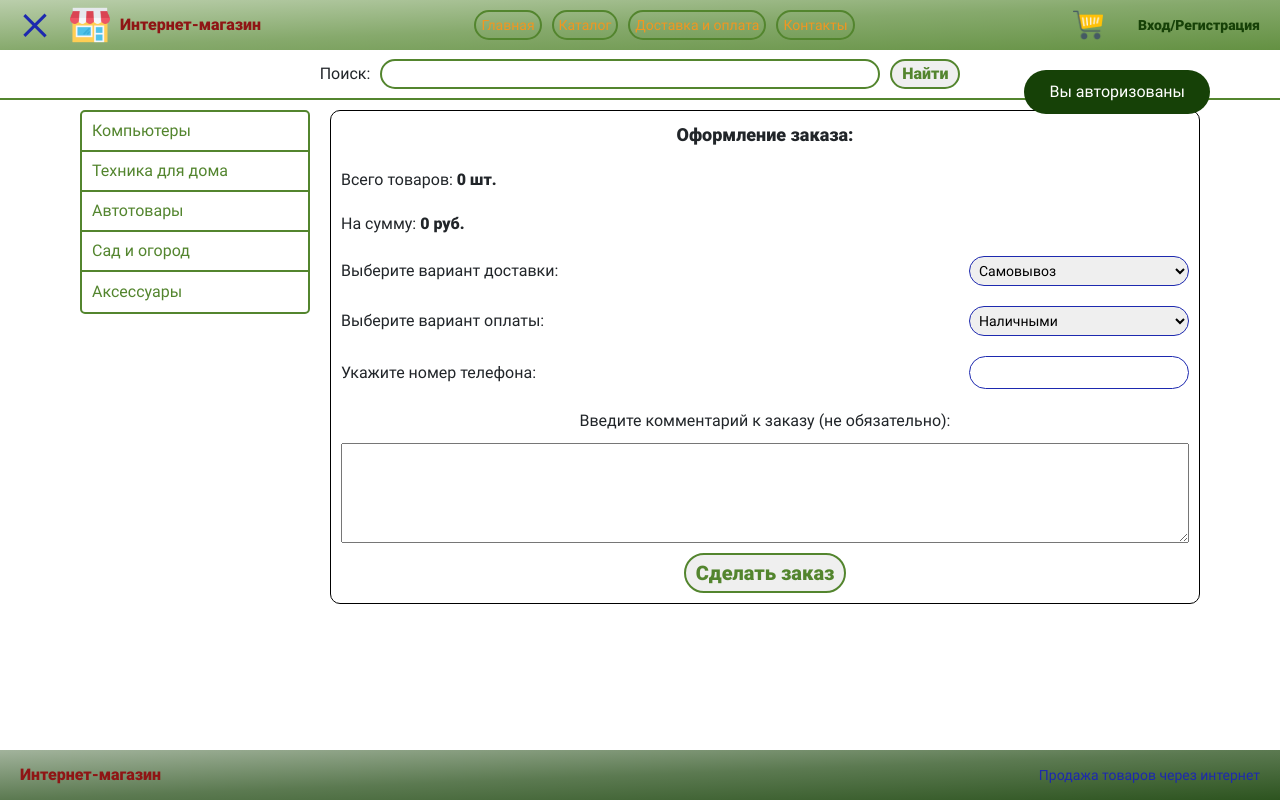
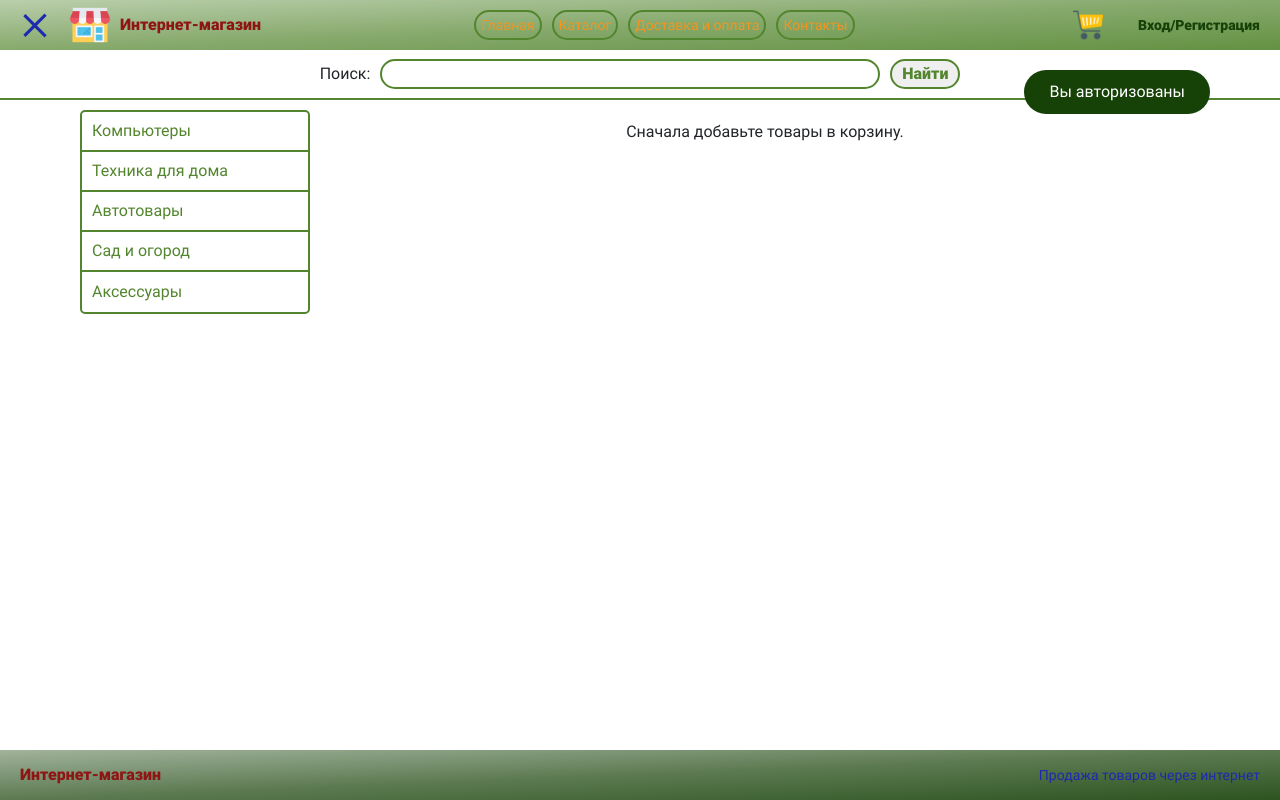
Before and after one commit to unreal-zorro/internet_store, a React (Create React App) app: page /ordering in a window 1280 px wide. Built offline with nearby package versions, Linux system fonts and the light colour scheme.

Commit message:
Ordering Page is ready!!!

```diff
--- a/src/components/Modal/Modal.js
+++ b/src/components/Modal/Modal.js
@@ -25,7 +25,10 @@ function Modal(props) {
         </div>
 
         <Link to="/">
-          <button className="btn modal-form__btn">На главную</button>
+          <button
+            className="btn modal-form__btn"
+            onClick={props.onClick}
+          >На главную</button>
         </Link>
       </div>
     </div>
--- a/src/hoc/pages/CategoryPage/CategoryPage.js
+++ b/src/hoc/pages/CategoryPage/CategoryPage.js
@@ -2,7 +2,7 @@ import {useLocation} from "react-router-dom";
 import {useDispatch, useSelector} from "react-redux";
 import React, {useEffect} from "react";
 
-import {sortMap} from "../../../redux/sortMap";
+import {sortMap} from "../../../utils/sortMap";
 import {
   currentCategoryTitleChange,
   currentPageChange,
--- a/src/hoc/pages/OrderingPage/OrderingPage.js
+++ b/src/hoc/pages/OrderingPage/OrderingPage.js
@@ -1,101 +1,150 @@
-import React from "react";
-import {useDispatch, useSelector} from "react-redux";
+import React, {Component} from "react";
 
-import {addOrder, cartClear, orderingChange} from "../../../redux/mainSlice";
+import {addOrder, cartClear} from "../../../redux/mainSlice";
+import mainStore from "../../../redux/mainStore";
 import cartCountAndAmount from "../../../utils/cartCountAndAmount";
 
 import Ordering from "../../../components/Ordering/Ordering";
 import Modal from "../../../components/Modal/Modal";
+import Text from "../../../components/Text/Text";
+import Promo from "../../../components/Promo/Promo";
 
-function OrderingPage() {
-  const cart = useSelector(state => state.main.cart)
-  const categories = useSelector(state => state.categories.categories)
-
-  const {count, amount} = cartCountAndAmount(cart, categories)
-
-  const ordering = useSelector(state => state.main.ordering)
-  const dispatch = useDispatch()
-
-  let isOrdering = useSelector(state => state.main.ordering.isOrdering)
-
-  const orders = useSelector(state => state.main.orders)
-  const orderNumber =  orders.length === 0
-    ? orders[orders.length - 1].number
-    : ''
-  const orderPhone =  orders.length === 0
-    ? orders[orders.length - 1].orderingInfo.phone
-    : ''
-
-  let currentOrder = {}
-
-  function inputChangeDeliveryHandler(event) {
-    const delivery = event.target.value
-    dispatch(orderingChange({delivery}))
+class OrderingPage extends Component {
+  constructor(props) {
+    super(props);
+    this.state = {
+      delivery: "removal",
+      payment: "cash",
+      phone: "",
+      comment: "",
+      isOrdering: false,
+      currentOrder: {
+        date: 0,
+        number: 0,
+        goods: [],
+        orderingInfo: {
+          delivery: '',
+          payment: '',
+          phone: '',
+          comment: ''
+        }
+      }
+    }
+    this.inputChangeDeliveryHandler = this.inputChangeDeliveryHandler.bind(this)
+    this.inputChangePaymentHandler = this.inputChangePaymentHandler.bind(this)
+    this.inputChangePhoneHandler = this.inputChangePhoneHandler.bind(this)
+    this.inputChangeCommentHandler = this.inputChangeCommentHandler.bind(this)
+    this.submitOrderingHandler = this.submitOrderingHandler.bind(this)
+    this.modalClickHandler = this.modalClickHandler.bind(this)
   }
 
-  function inputChangePaymentHandler(event) {
-    const payment = event.target.value
-    dispatch(orderingChange({payment}))
+  async inputChangeDeliveryHandler(event) {
+    const delivery = event.target.value
+    await this.setState(prevState => ({
+      ...prevState,
+      delivery
+    }))
   }
 
-  function inputChangePhoneHandler(event) {
-    const phone = event.target.value
-    dispatch(orderingChange({phone}))
+  async inputChangePaymentHandler(event) {
+    const payment = event.target.value
+    await this.setState(prevState => ({
+      ...prevState,
+      payment
+    }))
   }
 
-  function inputChangeCommentHandler(event) {
-    const comment = event.target.value
-    dispatch(orderingChange({comment}))
+  async inputChangePhoneHandler(event) {
+    const phone = event.target.value
+    await this.setState(prevState => ({
+      ...prevState,
+      phone
+    }))
   }
 
-  function submitOrderingHandler(event) {
+  async inputChangeCommentHandler(event) {
+    const comment = event.target.value
+    await this.setState(prevState => ({
+      ...prevState,
+      comment
+    }))
+  }
+
+  async submitOrderingHandler(event) {
     event.preventDefault()
-    dispatch(orderingChange({isOrdering: true}))
-    currentOrder = {
+    const cart = mainStore.getState().main.cart
+    const currentOrder = {
       date: new Date().getTime(),
       number: (Math.random().toFixed(5)) * 100000,
       goods: cart,
       orderingInfo: {
-        delivery: ordering.delivery,
-        payment: ordering.payment,
-        phone: ordering.phone,
-        comment: ordering.comment
+        delivery: this.state.delivery,
+        payment: this.state.payment,
+        phone: this.state.phone,
+        comment: this.state.comment
       }
     }
-    dispatch(addOrder(currentOrder))
-    dispatch(orderingChange({isOrdering: false}))
-    dispatch(cartClear())
-    dispatch(orderingChange({
+    await this.setState(prevState => ({
+      ...prevState,
+      currentOrder
+    }))
+    mainStore.dispatch(addOrder(currentOrder))
+    await this.setState(prevState => ({
+      ...prevState,
+      isOrdering: true
+    }))
+  }
+
+  async modalClickHandler() {
+    await this.setState(prevState => ({
+      ...prevState,
       delivery: "removal",
       payment: "cash",
       phone: "",
       comment: "",
+      isOrdering: false,
+      currentOrder: {}
+    }))
+    mainStore.dispatch(cartClear())
+    await this.setState(prevState => ({
+      ...prevState,
       isOrdering: false
     }))
   }
 
+  render() {
+    const cart = mainStore.getState().main.cart
+    const categories = mainStore.getState().categories.categories
+    const {count, amount} = cartCountAndAmount(cart, categories)
+
     return (
-    <React.Fragment>
+      cart.length !== 0
+        ? <React.Fragment>
           <Ordering
             count={count}
             amount={amount}
-      deliveryValue={ordering.delivery}
-      onChangeDelivery={inputChangeDeliveryHandler}
-      paymentValue={ordering.payment}
-      onChangePayment={inputChangePaymentHandler}
-      phone={ordering.phone}
-      onChangePhone={inputChangePhoneHandler}
-      comment={ordering.comment}
-      onChangeComment={inputChangeCommentHandler}
-      onSubmit={submitOrderingHandler}
+            deliveryValue={this.state.delivery}
+            onChangeDelivery={this.inputChangeDeliveryHandler}
+            paymentValue={this.state.payment}
+            onChangePayment={this.inputChangePaymentHandler}
+            phone={this.state.phone}
+            onChangePhone={this.inputChangePhoneHandler}
+            comment={this.state.comment}
+            onChangeComment={this.inputChangeCommentHandler}
+            onSubmit={this.submitOrderingHandler}
           />
           <Modal
-        className={isOrdering ? 'active' : ''}
-        order={orderNumber}
-        phone={orderPhone}
+            className={this.state.isOrdering ? 'active' : ''}
+            order={this.state.currentOrder.number}
+            phone={this.state.currentOrder.orderingInfo.phone}
+            onClick={this.modalClickHandler}
           />
         </React.Fragment>
+        : <Promo>
+          <Text text="Сначала добавьте товары в корзину." />
+        </Promo>
     )
+  }
 }
 
 export default OrderingPage
--- a/src/hoc/pages/SearchPage/SearchPage.js
+++ b/src/hoc/pages/SearchPage/SearchPage.js
@@ -2,7 +2,7 @@ import {useSearchParams} from "react-router-dom";
 import {useDispatch, useSelector} from "react-redux";
 import React, {useEffect} from "react";
 
-import {sortMap} from "../../../redux/sortMap";
+import {sortMap} from "../../../utils/sortMap";
 import {
   currentSearchValueChange,
   currentPageChange,
--- a/src/redux/mainSlice.js
+++ b/src/redux/mainSlice.js
@@ -12,26 +12,7 @@ export const mainSlice = createSlice({
     pages: 10,
     currentCategoryTitle: '',
     currentSearchValue: '',
-    ordering: {
-      delivery: "removal",
-      payment: "cash",
-      phone: "",
-      comment: "",
-      isOrdering: false
-    },
-    orders: [
-      {
-        date: 0,
-        number: 0,
-        goods: [],
-        orderingInfo: {
-          delivery: '',
-          payment: '',
-          phone: '',
-          comment: ''
-        }
-      }
-    ]
+    orders: []
   },
   reducers: {
     login: state => {
@@ -75,25 +56,6 @@ export const mainSlice = createSlice({
     currentSearchValueChange: (state, action) => {
       state.currentSearchValue = action.payload
     },
-    orderingChange: (state, action) => {
-      if (action.payload.delivery) {
-        state.ordering.delivery = action.payload.delivery
-      }
-      if (action.payload.payment) {
-        state.ordering.payment = action.payload.payment
-      }
-      if (action.payload.phone) {
-        state.ordering.phone = action.payload.phone
-      }
-      if (action.payload.comment) {
-        state.ordering.comment = action.payload.comment
-      } else {
-        state.ordering.comment = undefined
-      }
-      if (action.payload.isOrdering) {
-        state.ordering.isOrdering = action.payload.isOrdering
-      }
-    },
     addOrder: (state, action) => {
       state.orders.push({...action.payload})
     }
@@ -114,7 +76,6 @@ export const {
   pagesChange,
   currentCategoryTitleChange,
   currentSearchValueChange,
-  orderingChange,
   addOrder
 } = mainSlice.actions
 
```
Also changed, not shown: src/utils/sortMap.js (renamed from src/redux/sortMap.js). Lines whose indentation alone changed are shown as unchanged.
